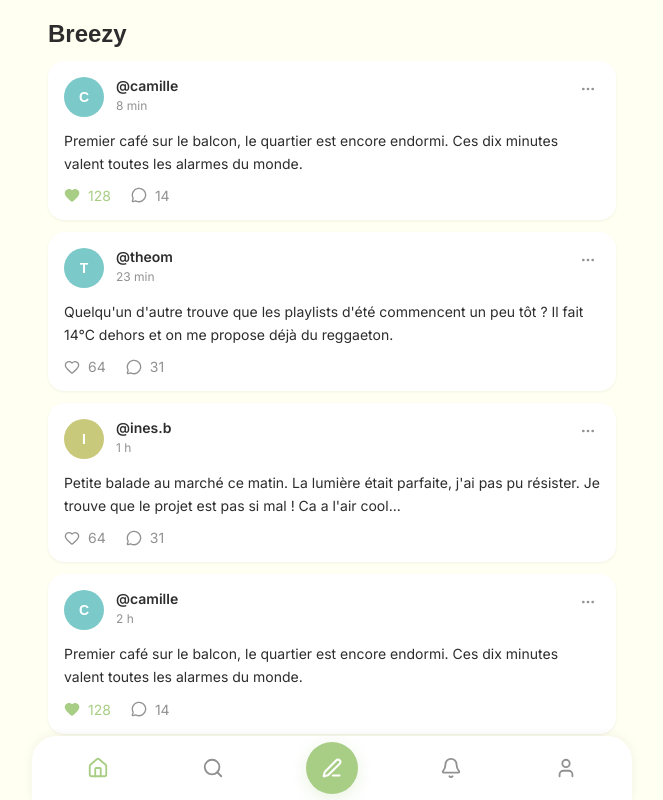
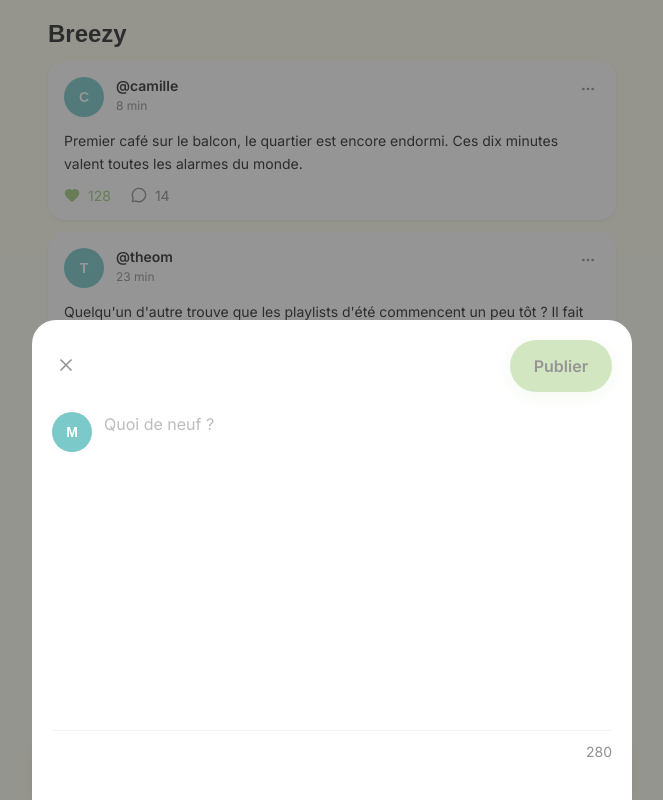
Before and after one commit to tonyfgs/Breezy, a Next.js app in the folder front/: page /feed in a window 1280 px wide. Both pictures are taken after a click on the button 639 px from the left and 768 px from the top of the page. Shown: the top 800 px of the page, without its empty margins (308-971 px from the left). Built offline with nearby package versions, Linux system fonts and the light colour scheme; a web font is replaced by a local one.

Commit message:
feat(post): add CreatePostModal with character counter

```diff
--- a/front/src/app/globals.css
+++ b/front/src/app/globals.css
@@ -13,6 +13,7 @@
   --color-text-secondary: #919191;
 
   --color-border: rgba(45, 45, 45, 0.8);
+  --color-border-subtle: #f3f3f3;
   --color-shadow: rgba(45, 45, 45, 0.05);
 
   --color-success-text: #5E8C44;
@@ -618,6 +619,26 @@ img {
   animation: slideUp 0.3s cubic-bezier(0.32, 0.72, 0, 1);
 }
 
+.modal--compose {
+  min-height: 60dvh;
+  display: flex;
+  flex-direction: column;
+}
+
+.modal--compose form {
+  flex: 1;
+  display: flex;
+  flex-direction: column;
+}
+
+.modal--compose .modal__compose {
+  flex: 1;
+}
+
+.modal--compose .modal__textarea {
+  min-height: 160px;
+}
+
 .modal__header {
   display: flex;
   align-items: center;
@@ -679,3 +700,32 @@ img {
   display: flex;
   justify-content: flex-end;
 }
+
+.modal__compose {
+  display: flex;
+  gap: var(--space-3);
+  align-items: flex-start;
+}
+
+.modal__compose .modal__textarea {
+  flex: 1;
+}
+
+.modal__compose-footer {
+  display: flex;
+  justify-content: flex-end;
+  align-items: center;
+  padding-top: var(--space-3);
+  border-top: 1px solid var(--color-border-subtle);
+  margin-top: var(--space-3);
+}
+
+.modal__char-count {
+  font-size: var(--text-sm);
+  color: var(--color-text-secondary);
+}
+
+.modal__char-count--over {
+  color: var(--color-error-text);
+  font-weight: var(--font-semibold);
+}
--- a/front/src/components/modals/CreatePostModal.js
+++ b/front/src/components/modals/CreatePostModal.js
@@ -1,3 +1,71 @@
+'use client';
+
+import { useState } from 'react';
+import { X } from 'lucide-react';
+import Avatar from '../ui/Avatar';
+import Button from '../ui/Button';
+
+const MAX_CHARS = 280;
+
+// TODO: Remplacer par l'utilisateur authentifié depuis le contexte auth
+const MOCK_CURRENT_USER = {
+  sk_id: 'current_user',
+  nm_username: 'moi',
+};
+
 export default function CreatePostModal({ onClose }) {
-  return null;
+  const [content, setContent] = useState('');
+
+  const remaining = MAX_CHARS - content.length;
+  const isOverLimit = remaining < 0;
+  const canSubmit = content.trim().length > 0 && !isOverLimit;
+
+  function handleSubmit(e) {
+    e.preventDefault();
+    if (!canSubmit) return;
+
+    // TODO: API - POST /api/posts { txt_content: content, sk_parentPostId: null }
+    onClose();
+  }
+
+  function handleOverlayClick(e) {
+    if (e.target === e.currentTarget) onClose();
+  }
+
+  return (
+    <div className="modal-overlay" onClick={handleOverlayClick}>
+      <div className="modal modal--compose">
+        <div className="modal__header">
+          <button className="modal__close-btn" onClick={onClose} aria-label="Fermer">
+            <X size={20} />
+          </button>
+          <Button
+            type="submit"
+            form="create-post-form"
+            disabled={!canSubmit}
+          >
+            Publier
+          </Button>
+        </div>
+
+        <form id="create-post-form" onSubmit={handleSubmit}>
+          <div className="modal__compose">
+            <Avatar name={MOCK_CURRENT_USER.nm_username} size="md" />
+            <textarea
+              className="modal__textarea"
+              placeholder="Quoi de neuf ?"
+              value={content}
+              onChange={e => setContent(e.target.value)}
+              autoFocus
+            />
+          </div>
+          <div className="modal__compose-footer">
+            <span className={`modal__char-count${isOverLimit ? ' modal__char-count--over' : ''}`}>
+              {remaining}
+            </span>
+          </div>
+        </form>
+      </div>
+    </div>
+  );
 }
```
